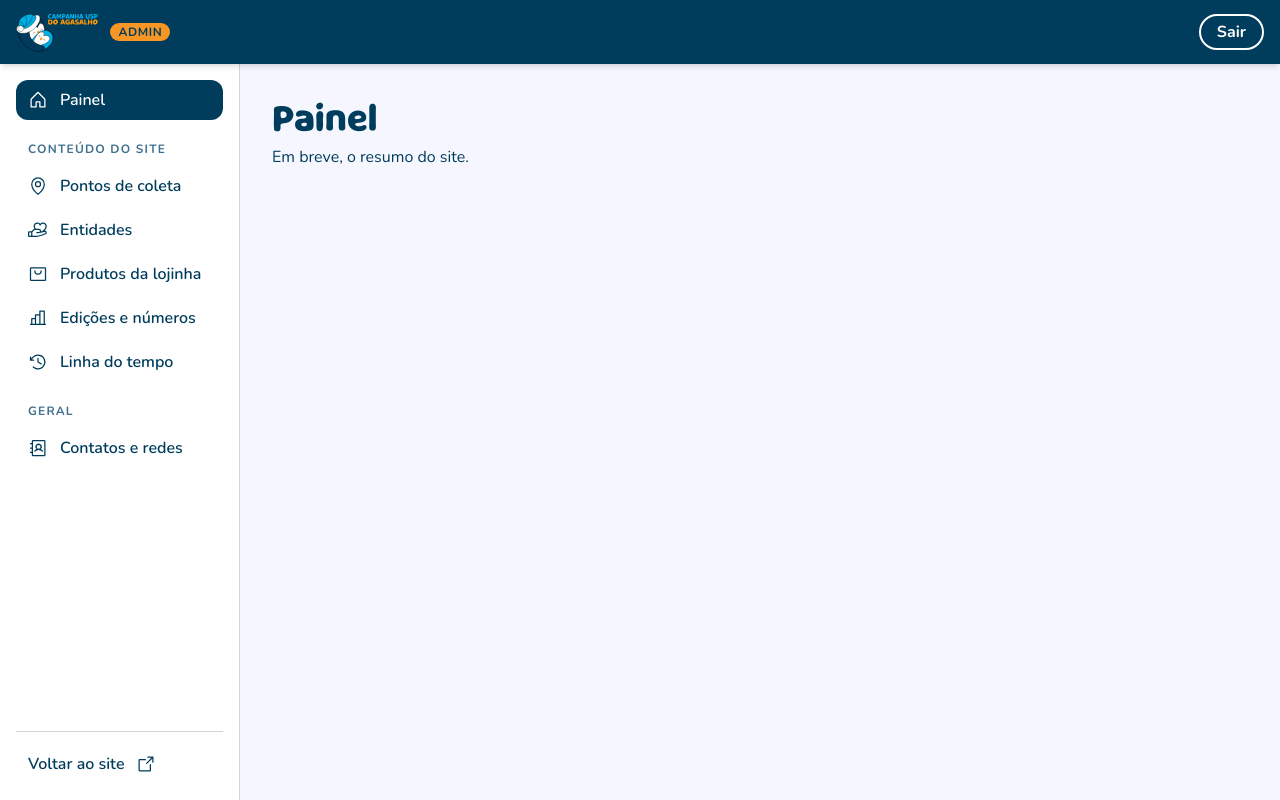
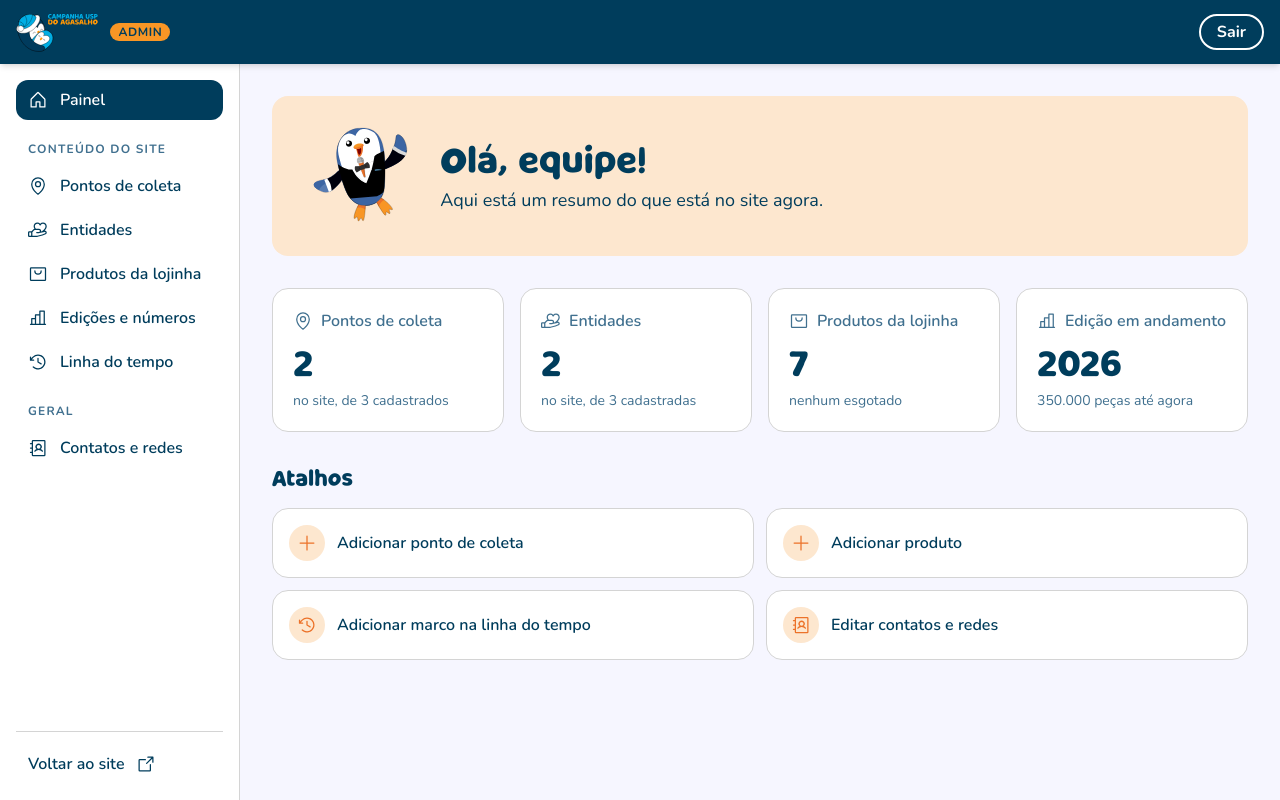
Before and after one commit to USPCodeLabSanca/Campanha-do-Agasalho, a React (Vite) app: page /admin in a window 1280 px wide. Built offline with nearby package versions, Linux system fonts and the light colour scheme; no server answers.

Commit message:
feat: cria tela inicial do painel do admin

```diff
--- /dev/null
+++ b/src/components/admin/AdminStatCard.tsx
@@ -0,0 +1,38 @@
+import { Link } from 'react-router'
+import type { Icon } from '@phosphor-icons/react'
+
+type AdminStatCardProps = {
+  to: string
+  icon: Icon
+  label: string
+  value: string
+  detail: string
+  isWarning?: boolean
+}
+
+export function AdminStatCard({
+  to,
+  icon: CardIcon,
+  label,
+  value,
+  detail,
+  isWarning,
+}: AdminStatCardProps) {
+  return (
+    <Link
+      to={to}
+      className="flex h-full flex-col gap-2 rounded-2xl border border-gray-2 bg-white p-5 transition hover:-translate-y-0.5 hover:border-blue-1 hover:shadow-lg"
+    >
+      <span className="flex items-center gap-2 text-strong text-blue-4">
+        <CardIcon size={20} aria-hidden="true" />
+        {label}
+      </span>
+      <span className="text-h2">{value}</span>
+      <span
+        className={`mt-auto text-small ${isWarning ? 'font-bold text-pink-1' : 'text-blue-4'}`}
+      >
+        {detail}
+      </span>
+    </Link>
+  )
+}
--- a/src/pages/admin/AdminHome.tsx
+++ b/src/pages/admin/AdminHome.tsx
@@ -1,8 +1,177 @@
+import { useEffect, useState } from 'react'
+import { Link } from 'react-router'
+import {
+  AddressBookIcon,
+  ChartBarIcon,
+  ClockCounterClockwiseIcon,
+  HandHeartIcon,
+  MapPinIcon,
+  PlusIcon,
+  ShoppingBagIcon,
+} from '@phosphor-icons/react'
+
+import { AdminStatCard } from '../../components/admin/AdminStatCard'
+
+import { getCollectionPoints } from '../../services/collectionPoints'
+import { getEntities } from '../../services/entities'
+import { getProducts } from '../../services/shop'
+import { getEditions } from '../../services/impact'
+import type { CollectionPoint } from '../../types/collectionPoint'
+import type { Entity } from '../../types/entity'
+import type { Product } from '../../types/product'
+import type { Edition } from '../../types/edition'
+
+import floqSuit from '../../assets/images/floq_suit.svg'
+
+type DashboardData = {
+  points: CollectionPoint[]
+  entities: Entity[]
+  products: Product[]
+  editions: Edition[]
+}
+
+const shortcuts = [
+  {
+    label: 'Adicionar ponto de coleta',
+    to: '/admin/pontos-de-coleta',
+    state: { openNewForm: true },
+    icon: PlusIcon,
+  },
+  {
+    label: 'Adicionar produto',
+    to: '/admin/produtos',
+    state: { openNewForm: true },
+    icon: PlusIcon,
+  },
+  {
+    label: 'Adicionar marco na linha do tempo',
+    to: '/admin/linha-do-tempo',
+    state: { openNewForm: true },
+    icon: ClockCounterClockwiseIcon,
+  },
+  {
+    label: 'Editar contatos e redes',
+    to: '/admin/contatos',
+    icon: AddressBookIcon,
+  },
+]
+
 export function AdminHome() {
+  const [data, setData] = useState<DashboardData | null>(null)
+
+  useEffect(() => {
+    // Busca tudo ao mesmo tempo e só mostra quando tudo chegou
+    Promise.all([
+      getCollectionPoints(),
+      getEntities(),
+      getProducts(),
+      getEditions(),
+    ]).then(([points, entities, products, editions]) => {
+      setData({ points, entities, products, editions })
+    })
+  }, [])
+
   return (
-    <div className="flex flex-col gap-2">
-      <h1 className="text-h2">Painel</h1>
-      <p className="text-body">Em breve, o resumo do site.</p>
+    <div className="flex flex-col gap-8">
+      <div className="flex flex-col items-start gap-4 rounded-2xl bg-orange-3 p-6 sm:flex-row sm:items-center sm:gap-6 sm:px-8">
+        <img src={floqSuit} alt="" className="h-20 w-auto shrink-0 sm:h-28" />
+        <div className="flex flex-col gap-2">
+          <h1 className="text-h2">Olá, equipe!</h1>
+          <p className="text-body-lg">
+            Aqui está um resumo do que está no site agora.
+          </p>
+        </div>
+      </div>
+
+      {!data ? (
+        <p className="text-body">Carregando...</p>
+      ) : (
+        <DashboardStats data={data} />
+      )}
+
+      <section
+        aria-labelledby="shortcuts-title"
+        className="flex flex-col gap-4"
+      >
+        <h2 id="shortcuts-title" className="text-h4">
+          Atalhos
+        </h2>
+        <ul className="grid auto-rows-fr gap-3 sm:grid-cols-2">
+          {shortcuts.map((shortcut) => (
+            <li key={shortcut.label}>
+              <Link
+                to={shortcut.to}
+                state={shortcut.state}
+                className="flex h-full items-center gap-3 rounded-2xl border border-gray-2 bg-white p-4 text-strong transition hover:border-blue-1"
+              >
+                <span className="grid size-9 shrink-0 place-items-center rounded-full bg-orange-3 text-orange-2">
+                  <shortcut.icon size={20} aria-hidden="true" />
+                </span>
+                {shortcut.label}
+              </Link>
+            </li>
+          ))}
+        </ul>
+      </section>
     </div>
   )
 }
+
+function DashboardStats({ data }: { data: DashboardData }) {
+  const activePoints = data.points.filter((point) => point.isActive).length
+  const activeEntities = data.entities.filter(
+    (entity) => entity.isActive,
+  ).length
+  const soldOut = data.products.filter((product) => product.isSoldOut).length
+  const ongoing = data.editions.find((edition) => edition.isOngoing)
+
+  return (
+    <ul className="grid gap-4 sm:grid-cols-2 xl:grid-cols-4">
+      <li>
+        <AdminStatCard
+          to="/admin/pontos-de-coleta"
+          icon={MapPinIcon}
+          label="Pontos de coleta"
+          value={String(activePoints)}
+          detail={`no site, de ${data.points.length} cadastrados`}
+        />
+      </li>
+      <li>
+        <AdminStatCard
+          to="/admin/entidades"
+          icon={HandHeartIcon}
+          label="Entidades"
+          value={String(activeEntities)}
+          detail={`no site, de ${data.entities.length} cadastradas`}
+        />
+      </li>
+      <li>
+        <AdminStatCard
+          to="/admin/produtos"
+          icon={ShoppingBagIcon}
+          label="Produtos da lojinha"
+          value={String(data.products.length)}
+          detail={
+            soldOut === 0
+              ? 'nenhum esgotado'
+              : `${soldOut} ${soldOut === 1 ? 'esgotado' : 'esgotados'}`
+          }
+          isWarning={soldOut > 0}
+        />
+      </li>
+      <li>
+        <AdminStatCard
+          to="/admin/edicoes"
+          icon={ChartBarIcon}
+          label="Edição em andamento"
+          value={ongoing ? String(ongoing.year) : '—'}
+          detail={
+            ongoing
+              ? `${ongoing.totalCollected.toLocaleString('pt-BR')} peças até agora`
+              : 'nenhuma edição em andamento'
+          }
+        />
+      </li>
+    </ul>
+  )
+}
```
